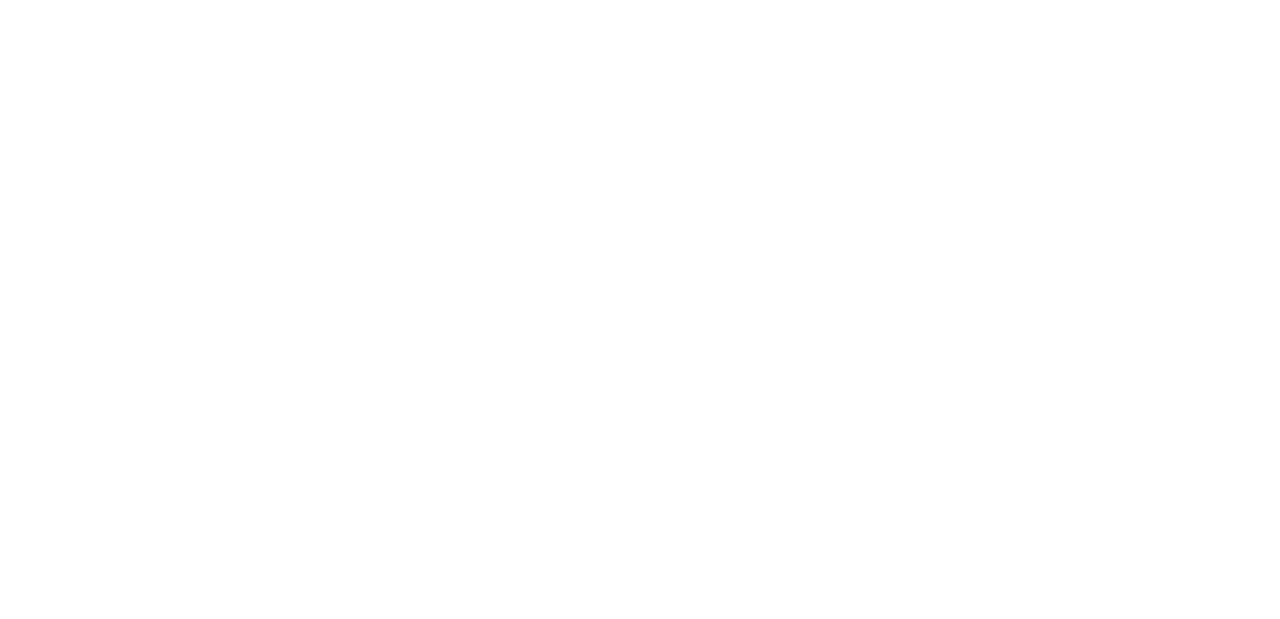
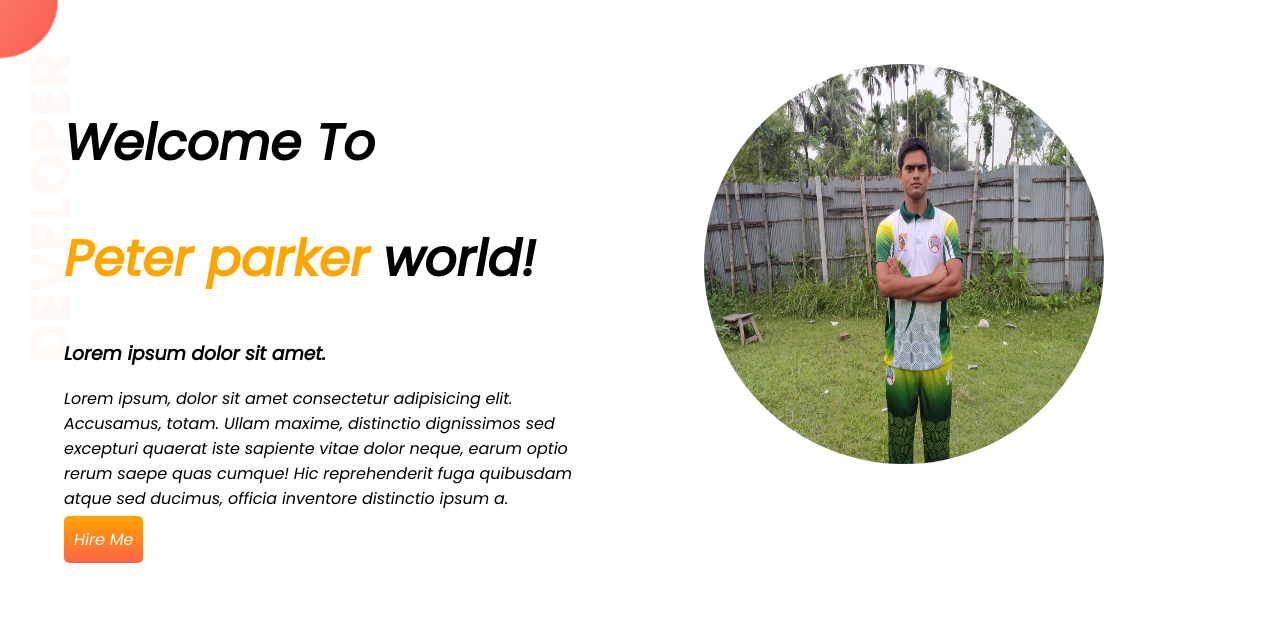
Before and after one commit to Rabiul1659/developer-portfolio, a plain HTML site: page index.html in a window 1280 px wide. Drawn offline with Linux system fonts and the light colour scheme.

Commit message:
top banner added

```diff
--- a/index.html
+++ b/index.html
@@ -5,9 +5,26 @@
     <meta http-equiv="X-UA-Compatible" content="IE=edge">
     <meta name="viewport" content="width=device-width, initial-scale=1.0">
     <title>Rabiul Portfolio</title>
+    <link rel="preconnect" href="https://fonts.googleapis.com">
+    <link rel="preconnect" href="https://fonts.gstatic.com" crossorigin>
+    <link href="https://fonts.googleapis.com/css2?family=Poppins:ital@1&display=swap" rel="stylesheet">
     <link rel="stylesheet" href="style.css">
 </head>
 <body>
+   <section class="top-banner">
+    <div class="half-width">
+        <h1 class="">Welcome To</h1>
+        <h1 class=""><span class="orange">Peter parker</span> world!</h1>
+        <h3>Lorem ipsum dolor sit amet.</h3>
+        <p>Lorem ipsum, dolor sit amet consectetur adipisicing elit. Accusamus, totam. Ullam maxime, distinctio dignissimos sed excepturi quaerat iste sapiente vitae dolor neque, earum optio rerum saepe quas cumque! Hic reprehenderit fuga quibusdam atque sed ducimus, officia inventore distinctio ipsum a.</p>
+        <a class="link-button" href="#" target=" _blank">Hire Me</a>
+
+    </div>
+
+   <div class="half-width">
+    <img class="my-image"  src="showOff/195142403_2942527152690996_8445973277023292803_n.jpg" alt="">
+   </div>
+</section>
 
 </body>
 </html>
--- a/style.css
+++ b/style.css
@@ -0,0 +1,33 @@
+body{
+    font-family: 'Poppins', sans-serif;
+    margin: 0;
+}
+h1{
+    font-size: 50px;
+}
+.orange{
+    color: orange;
+}
+section{
+   display: flex;
+}
+.half-width{
+    width: 50%;
+    padding: 5%;
+}
+.my-image{
+    height: 400px;
+    width: 400px;
+    border-radius: 50%;
+}
+.link-button{
+    text-decoration: none;
+    background-image: linear-gradient(orange, tomato);
+    color: white;
+    border-radius: 5px;
+    padding: 12px 10px;
+}
+.top-banner{
+    background-image: url(images/top-banner.png);
+    background-repeat: no-repeat;
+}
```
Also changed, not shown: images/dream-bg.png (added), images/exp-bg.png (added), images/jhankar.png (added), images/jhankar2.png (added), images/my-bg.png (added), images/my-bg2.png (added), images/top-banner.png (added), showOff/193035715_1403626336661705_3554494198229794908_n.jpg (added), showOff/195142403_2942527152690996_8445973277023292803_n.jpg (added), showOff/39804981_2164047187205667_3744034386194989056_n.jpg (added).
